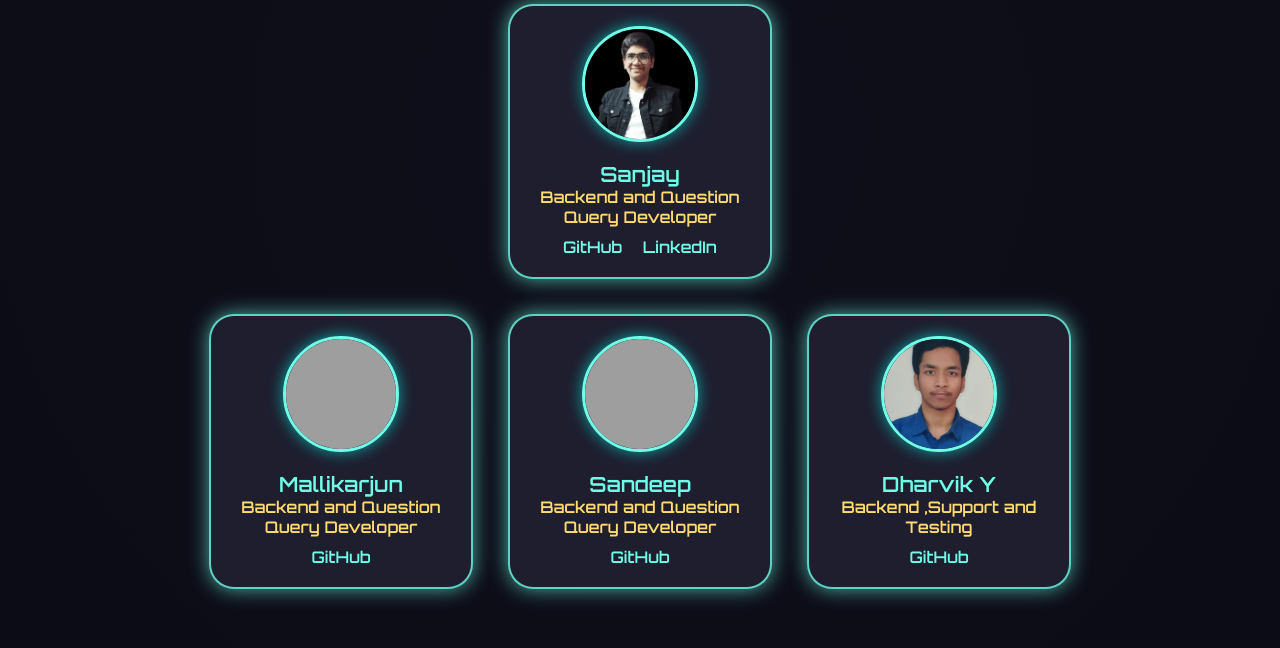
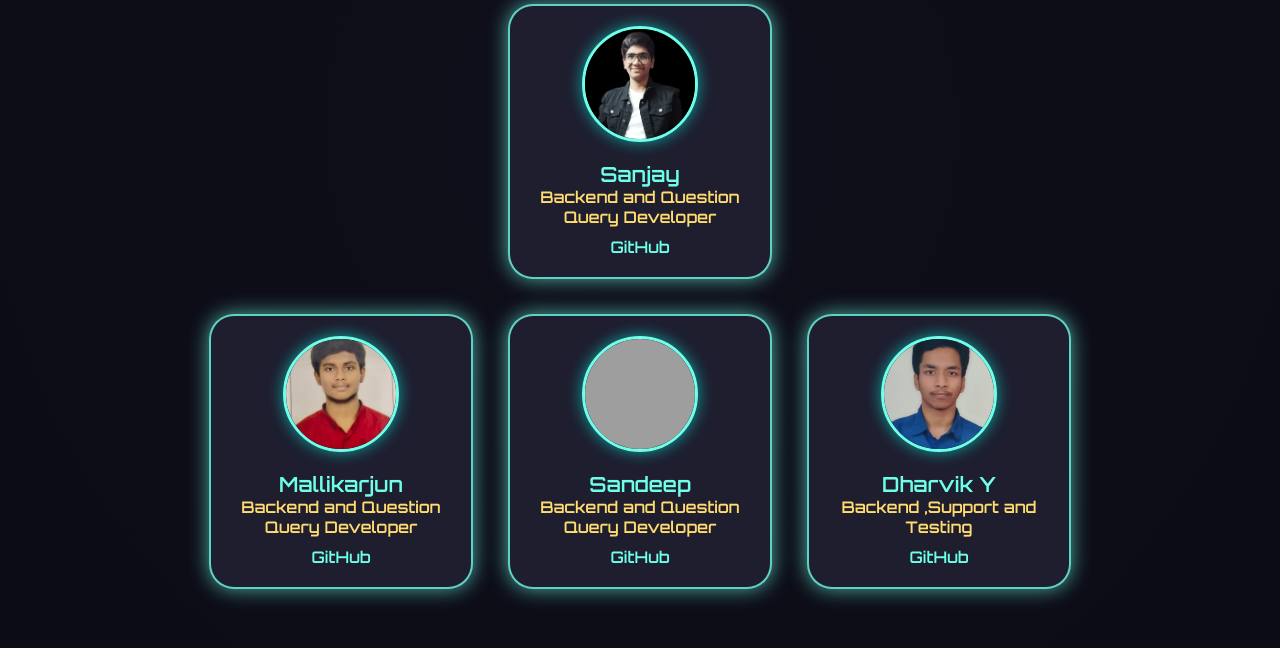
Before and after one commit to umeshyenugula/CSIR1, a Flask app: page /credits in a window 1280 px wide. Shown: the part 488-1136 px from the top of the page. Run offline with Flask 3, Linux system fonts and the light colour scheme; grey boxes are pictures that could not be loaded.

Commit message:
Update credits.html

```diff
--- a/templates/credits.html
+++ b/templates/credits.html
@@ -128,12 +128,11 @@
         <div class="credit-role">Backend and Question Query Developer</div>
         <div class="credit-links">
           <a href="https://github.com/" target="_blank">GitHub</a>
-          <a href="https://linkedin.com/" target="_blank">LinkedIn</a>
         </div>
       </div>
       <div class="credits-container">
         <div class="credit-card">
-        <img src="{{ url_for('static', filename='images/x.jpg') }}" alt="Designer">
+        <img src="{{ url_for('static', filename='images/mallikarjun.jpg') }}" alt="Designer">
         <div class="credit-name">Mallikarjun</div>
         <div class="credit-role">Backend and Question Query Developer</div>
         <div class="credit-links">
```
